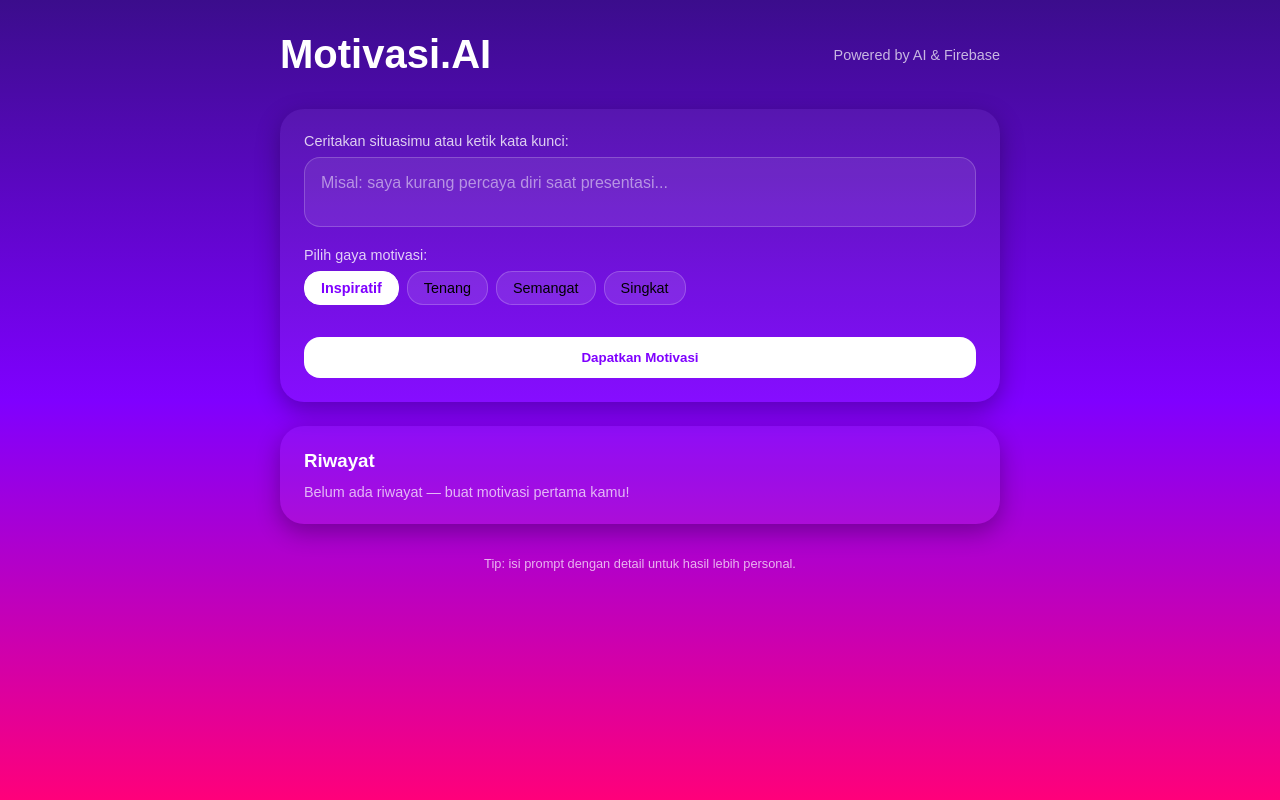
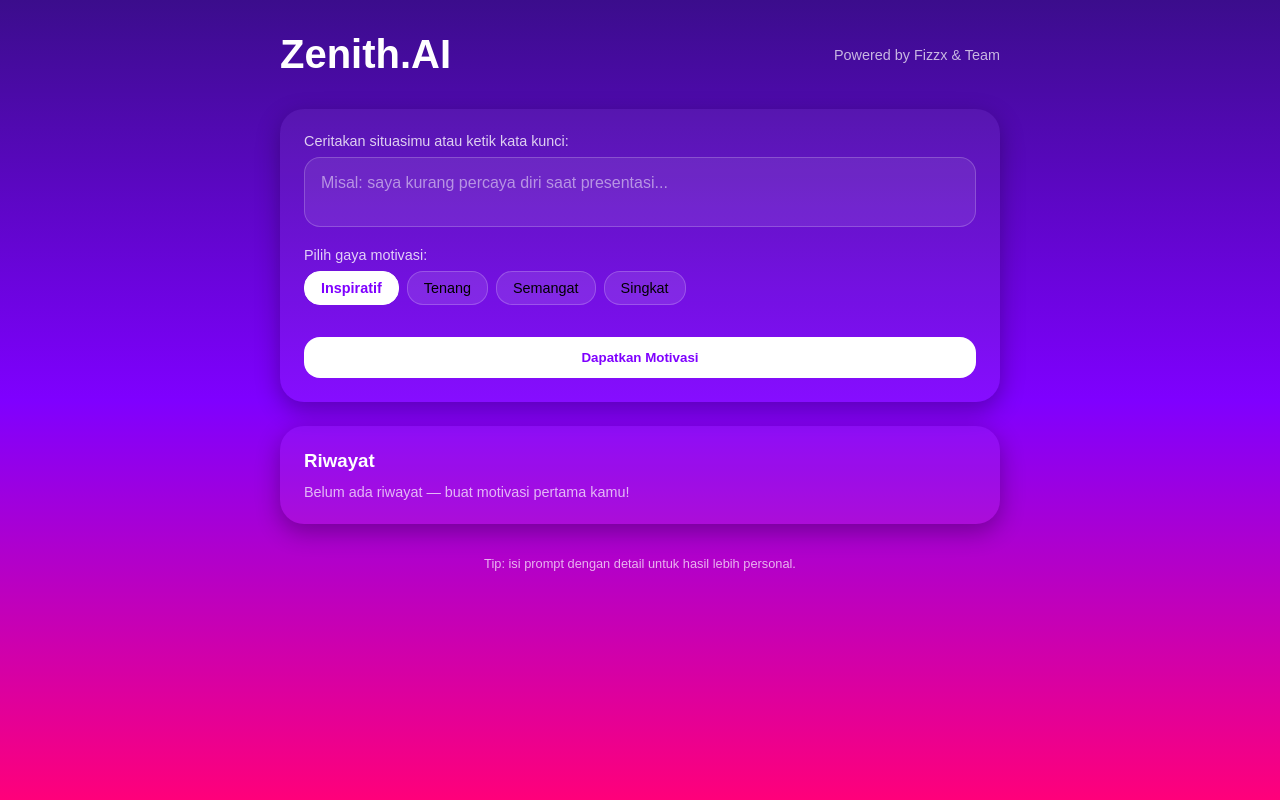
Before and after one commit to Fizxxc/motivasi-ai, a plain HTML site: page public/index.html in a window 1280 px wide. Drawn offline with Linux system fonts and the light colour scheme; no server answers.

Commit message:
Add files via upload

```diff
--- a/public/index.html
+++ b/public/index.html
@@ -3,15 +3,15 @@
 <head>
   <meta charset="utf-8" />
   <meta name="viewport" content="width=device-width,initial-scale=1" />
-  <title>Motivasi.AI — Dapatkan Motivasi Hari Ini</title>
+  <title>Zenith.ai</title>
 
   <link rel="stylesheet" href="./style.css" />
 </head>
 <body>
   <main class="container">
     <header class="header">
-      <h1>Motivasi.AI</h1>
-      <small>Powered by AI &amp; Firebase</small>
+      <h1>Zenith.AI</h1>
+      <small>Powered by Fizzx &amp; Team</small>
     </header>
 
     <section class="card input-card">
```
